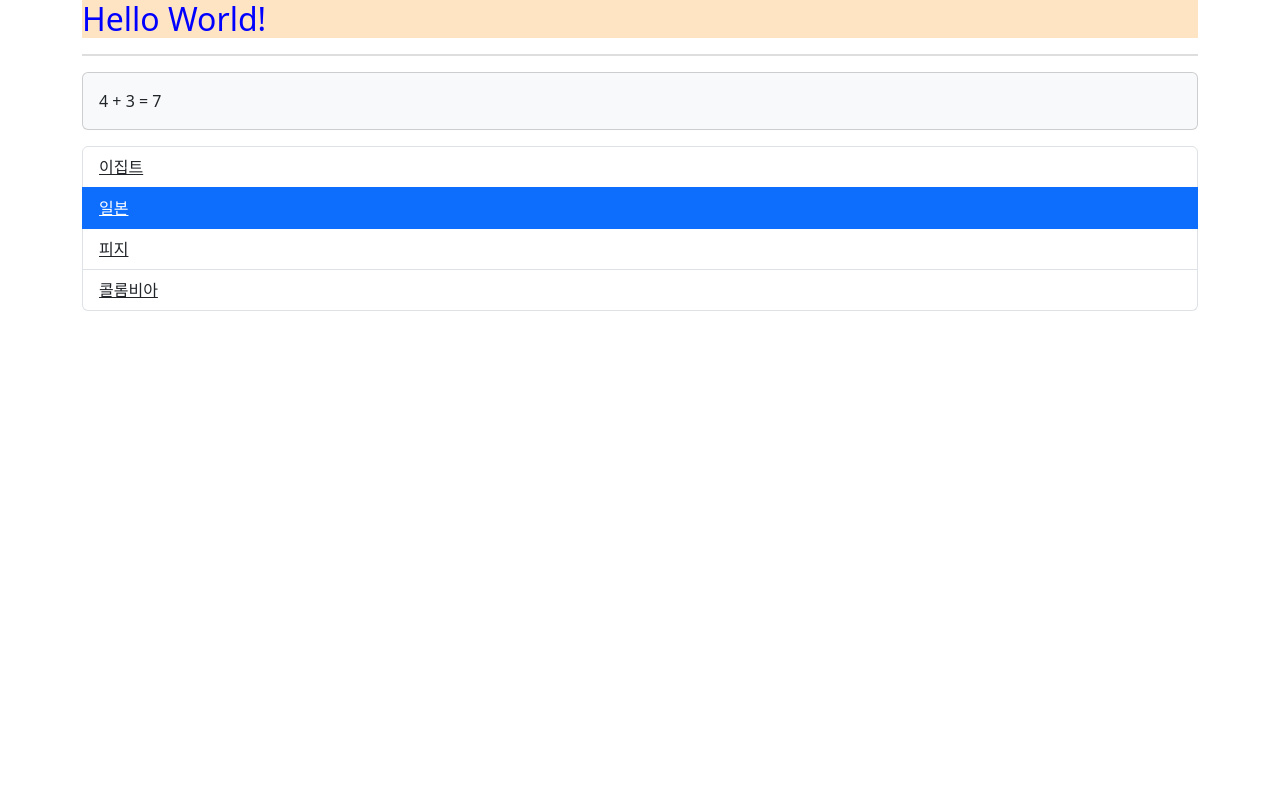
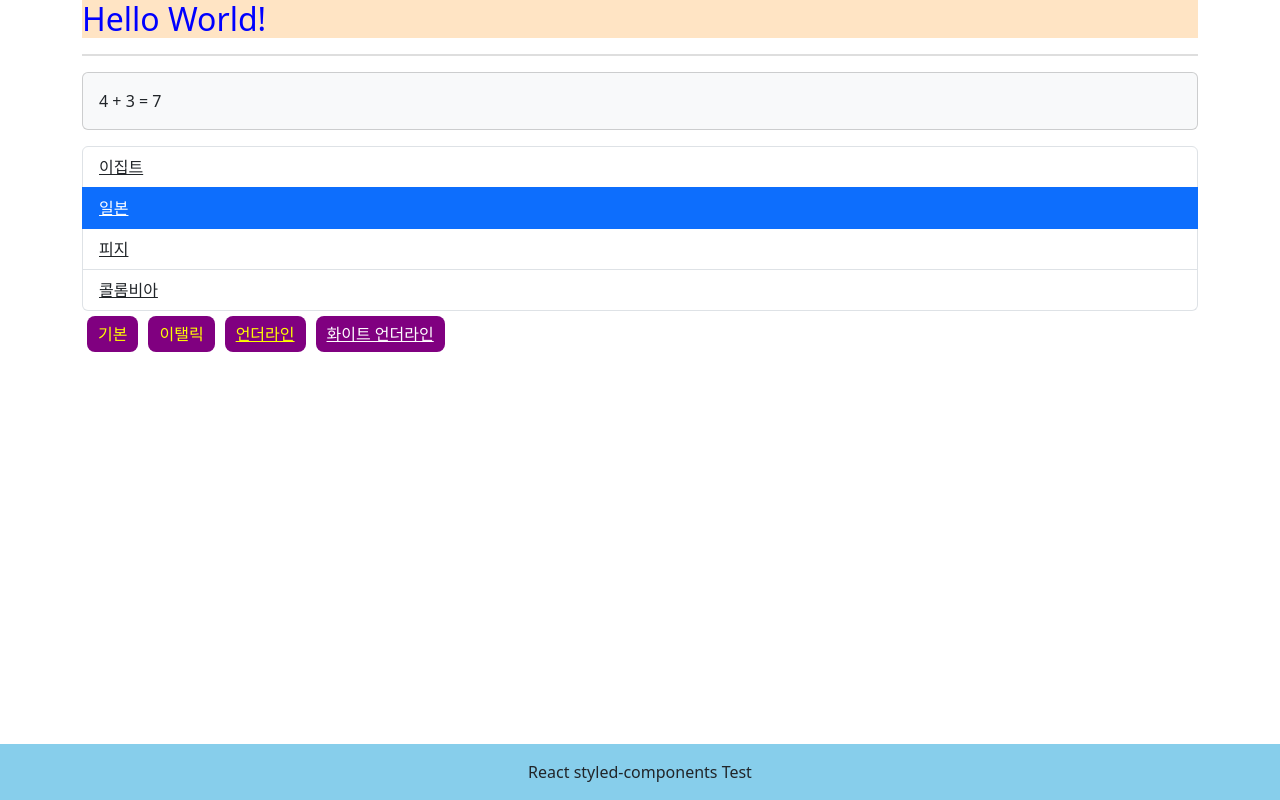
Before and after one commit to jeoniltae/react-ts-quickstart, a React (Vite) app in the folder helloapp/: page / in a window 1280 px wide. Built offline with nearby package versions, Linux system fonts and the light colour scheme.

Commit message:
4.1.5장: styled-component 사용법 및 확장하는 방법

```diff
--- a/helloapp/src/App.tsx
+++ b/helloapp/src/App.tsx
@@ -1,7 +1,14 @@
 import React, { useState } from "react";
 import CountryList from "./CountryList";
 import styles from "./styles";
-import AppCssModule from './App.module.css';
+import AppCssModule from "./App.module.css";
+import Footer from "./Footer";
+import {
+  BasicButton,
+  ItalicButton,
+  UnderLineButton,
+  WhiteUnderlineButton,
+} from "./Button";
 
 export type CountryType = {
   no: number;
@@ -10,9 +17,10 @@ export type CountryType = {
 };
 
 const App = () => {
+  const [theme, setTheme] = useState<string>("basic");
   // let msg = "<i>World</i>";
   // let msg = <i>World</i>; // HTML로 나오게 하려면 이렇게 사용1
-  const [msg, setMsg] = useState<string>('World');
+  const [msg, setMsg] = useState<string>("World");
   const [list, setList] = useState<Array<CountryType>>([
     {
       no: 1,
@@ -55,6 +63,11 @@ const App = () => {
       <hr style={styles.dashStyle} />
       {addResult(4, 3)}
       <CountryList countries={list} />
+      <BasicButton>기본</BasicButton>
+      <ItalicButton>이탤릭</ItalicButton>
+      <UnderLineButton>언더라인</UnderLineButton>
+      <WhiteUnderlineButton>화이트 언더라인</WhiteUnderlineButton>
+      <Footer theme={theme} />
     </div>
   );
 };
--- /dev/null
+++ b/helloapp/src/Button.ts
@@ -0,0 +1,22 @@
+import styled from "styled-components";
+
+const BasicButton = styled.button`
+  background-color: purple;
+  color: yellow;
+  padding: 5px 10px;
+  margin: 5px;
+`;
+
+const UnderLineButton = styled(BasicButton)`
+  text-decoration: underline;
+`;
+
+const ItalicButton = styled(BasicButton)`
+  font-style: italic;
+`;
+
+const WhiteUnderlineButton = styled(UnderLineButton)`
+  color: white;
+`;
+
+export { BasicButton, ItalicButton, UnderLineButton, WhiteUnderlineButton };
--- /dev/null
+++ b/helloapp/src/Footer.tsx
@@ -0,0 +1,22 @@
+import React from "react";
+import styled from "styled-components";
+
+type FooterPropsType = {
+  theme: string;
+};
+
+const Footer = (p1: FooterPropsType) => {
+  const FooterBox = styled.div<FooterPropsType>`
+    position: absolute;
+    right: 0;
+    bottom: 0;
+    left: 0;
+    padding: 1rem;
+    background-color: ${(p2) => (p2.theme === "basic" ? "skyblue" : "yellow")};
+    text-align: center;
+  `;
+
+  return <FooterBox theme={p1.theme}>React styled-components Test</FooterBox>;
+};
+
+export default Footer;
```
